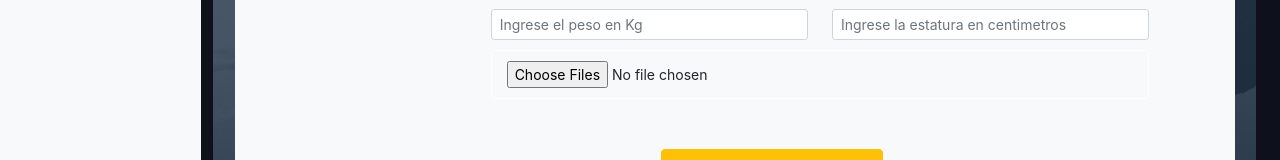
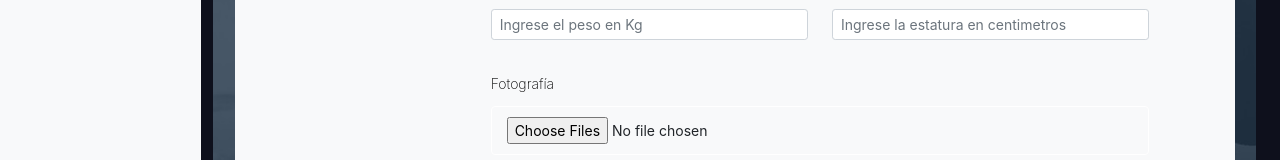
Before and after one commit to totoday72/awakening_ReactJS, a React (Create React App) app: page /empleado in a window 1280 px wide. Shown: the part 663-823 px from the top of the page. Built offline with nearby package versions, Linux system fonts and the light colour scheme.

Commit message:
Agregado: *agregado la subida de archivos y que lo agregue, se puede subir cualquier tipo de archivo. *Aun se tiene que modificar la presentacion de la pagina que se vea mas presentable.

```diff
--- a/src/Forms/Awakening/frm_empleado.tsx
+++ b/src/Forms/Awakening/frm_empleado.tsx
@@ -319,6 +319,7 @@ class Empleado extends Component {
                                         </Row>
                                         <Row>
                                             <Form.Group as={Col} controlId="validationCustom01">
+                                                <Form.Label style={style_label}>Fotografía</Form.Label>
                                                 <FileBase64
                                                     accept=".png,.jpeg,.jpg"
                                                     multiple={true}
```
